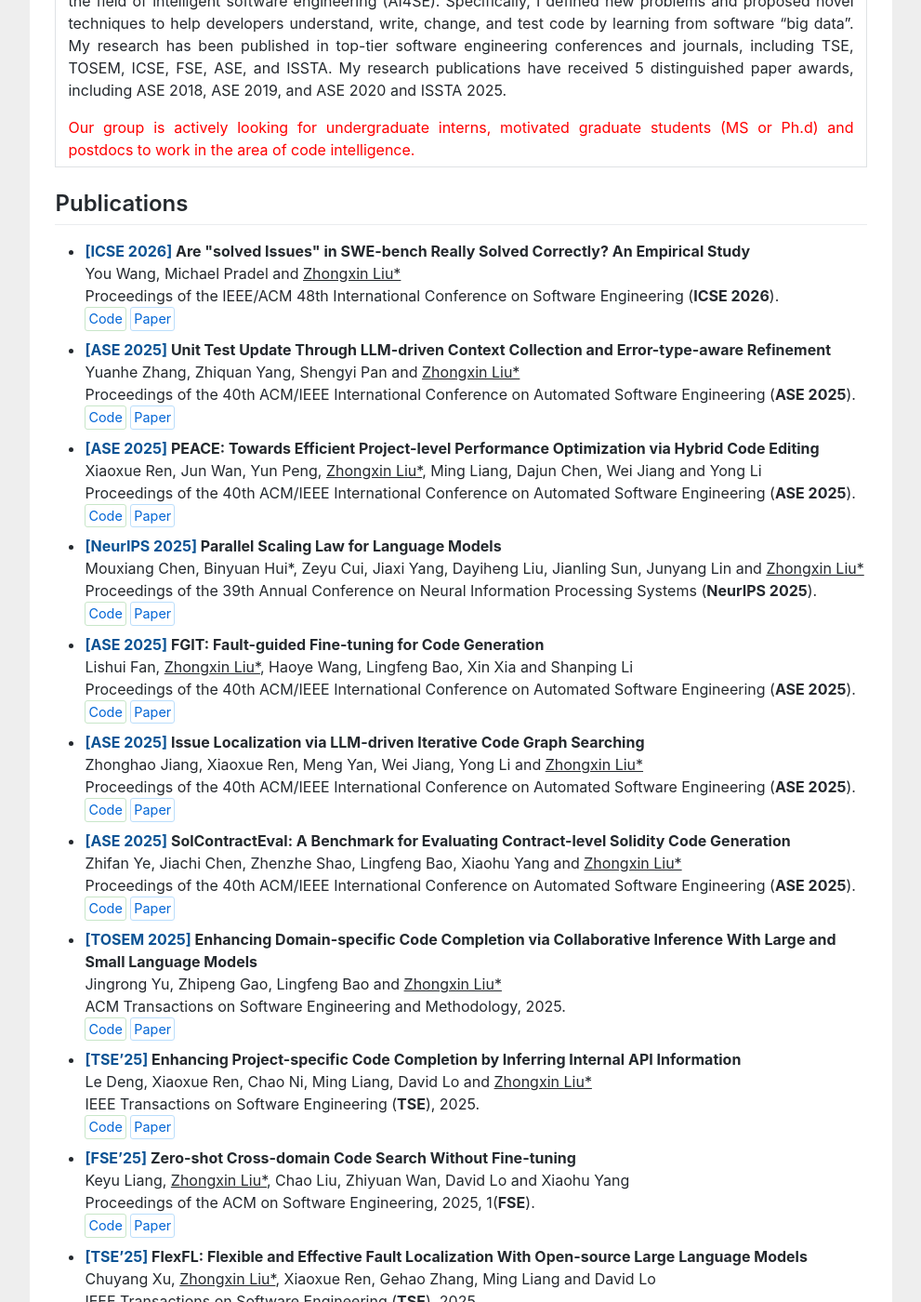
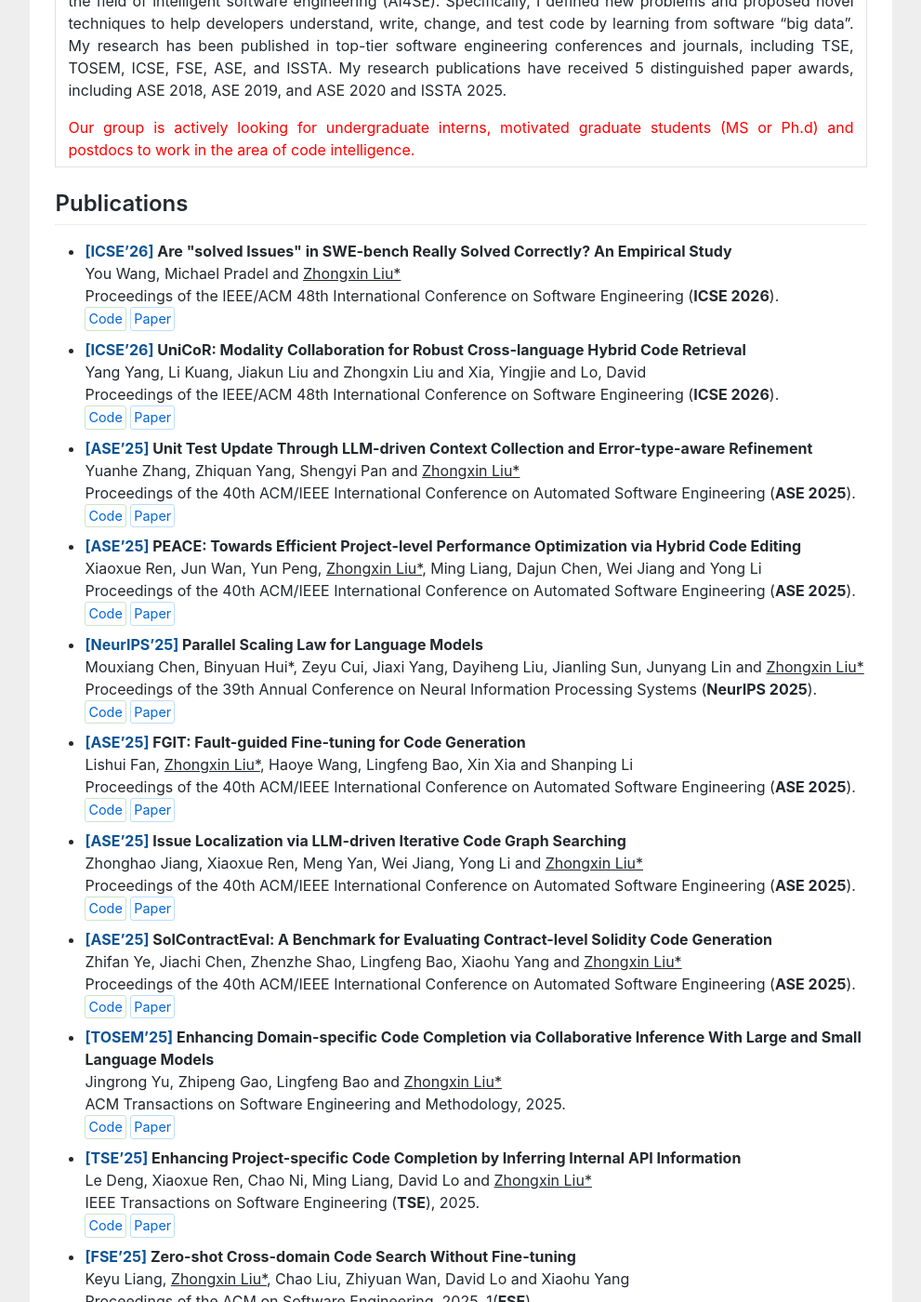
Before and after one commit to zhongxin-liu/zhongxin-liu.github.io, a Jekyll site: the page index.html, which Jekyll copies as it is, in a window 1280 px wide and 1400 px high, scrolled down 502 px. Shown: the whole window at 93% size, without its empty margins (144-1135 px from the left). Built offline with Jekyll 4.4.1, drawn with Linux system fonts in a browser that asks for light colours.

Commit message:
update ICSE'26

```diff
--- a/index.html
+++ b/index.html
@@ -74,56 +74,63 @@ gtag('config', 'UA-158965281-1');
 <h2>Publications</h2>
 <ul>
 <li>
-<b><span style="color: #0b5394;">[ICSE 2026]</span> Are "solved Issues" in SWE-bench Really Solved Correctly? An Empirical Study</b><br>
+<b><span style="color: #0b5394;">[ICSE’26]</span> Are "solved Issues" in SWE-bench Really Solved Correctly? An Empirical Study</b><br>
 You Wang, Michael Pradel and <u>Zhongxin Liu*</u><br>
 Proceedings of the IEEE/ACM 48th International Conference on Software Engineering (<b>ICSE 2026</b>).
 <br>
 <a href="https://doi.org/10.5281/zenodo.15030298" target="_blank" class="publication-link code-link">Code</a> <a href="https://doi.org/10.48550/arXiv.2503.15223" target="_blank" class="publication-link paper-link">Paper</a><br>
 </li>
 <li>
-<b><span style="color: #0b5394;">[ASE 2025]</span> Unit Test Update Through LLM-driven Context Collection and Error-type-aware Refinement</b><br>
+<b><span style="color: #0b5394;">[ICSE’26]</span> UniCoR: Modality Collaboration for Robust Cross-language Hybrid Code Retrieval</b><br>
+Yang Yang, Li Kuang, Jiakun Liu and Zhongxin Liu and Xia, Yingjie and Lo, David<br>
+Proceedings of the IEEE/ACM 48th International Conference on Software Engineering (<b>ICSE 2026</b>).
+<br>
+<a href="https://github.com/css518/UniCoR" target="_blank" class="publication-link code-link">Code</a> <a href="https://doi.org/10.48550/arXiv.2512.10452" target="_blank" class="publication-link paper-link">Paper</a><br>
+</li>
+<li>
+<b><span style="color: #0b5394;">[ASE’25]</span> Unit Test Update Through LLM-driven Context Collection and Error-type-aware Refinement</b><br>
 Yuanhe Zhang, Zhiquan Yang, Shengyi Pan and <u>Zhongxin Liu*</u><br>
 Proceedings of the 40th ACM/IEEE International Conference on Automated Software Engineering (<b>ASE 2025</b>).
 <br>
 <a href="https://github.com/ZJU-CTAG/TestUpdater" target="_blank" class="publication-link code-link">Code</a> <a href="https://doi.org/10.48550/arXiv.2509.24419" target="_blank" class="publication-link paper-link">Paper</a><br>
 </li>
 <li>
-<b><span style="color: #0b5394;">[ASE 2025]</span> PEACE: Towards Efficient Project-level Performance Optimization via Hybrid Code Editing</b><br>
+<b><span style="color: #0b5394;">[ASE’25]</span> PEACE: Towards Efficient Project-level Performance Optimization via Hybrid Code Editing</b><br>
 Xiaoxue Ren, Jun Wan, Yun Peng, <u>Zhongxin Liu*</u>, Ming Liang, Dajun Chen, Wei Jiang and Yong Li<br>
 Proceedings of the 40th ACM/IEEE International Conference on Automated Software Engineering (<b>ASE 2025</b>).
 <br>
 <a href="https://github.com/linrenmeng/Peace.git" target="_blank" class="publication-link code-link">Code</a> <a href="https://doi.org/10.48550/arXiv.2510.17142" target="_blank" class="publication-link paper-link">Paper</a><br>
 </li>
 <li>
-<b><span style="color: #0b5394;">[NeurIPS 2025]</span> Parallel Scaling Law for Language Models</b><br>
+<b><span style="color: #0b5394;">[NeurIPS’25]</span> Parallel Scaling Law for Language Models</b><br>
 Mouxiang Chen, Binyuan Hui*, Zeyu Cui, Jiaxi Yang, Dayiheng Liu, Jianling Sun, Junyang Lin and <u>Zhongxin Liu*</u><br>
 Proceedings of the 39th Annual Conference on Neural Information Processing Systems (<b>NeurIPS 2025</b>).
 <br>
 <a href="https://github.com/QwenLM/ParScale" target="_blank" class="publication-link code-link">Code</a> <a href="https://doi.org/10.48550/arXiv.2505.10475" target="_blank" class="publication-link paper-link">Paper</a><br>
 </li>
 <li>
-<b><span style="color: #0b5394;">[ASE 2025]</span> FGIT: Fault-guided Fine-tuning for Code Generation</b><br>
+<b><span style="color: #0b5394;">[ASE’25]</span> FGIT: Fault-guided Fine-tuning for Code Generation</b><br>
 Lishui Fan, <u>Zhongxin Liu*</u>, Haoye Wang, Lingfeng Bao, Xin Xia and Shanping Li<br>
 Proceedings of the 40th ACM/IEEE International Conference on Automated Software Engineering (<b>ASE 2025</b>).
 <br>
 <a href="https://github.com/ZJU-CTAG/FGIT" target="_blank" class="publication-link code-link">Code</a> <a href="https://doi.org/10.48550/arXiv.2503.16913" target="_blank" class="publication-link paper-link">Paper</a><br>
 </li>
 <li>
-<b><span style="color: #0b5394;">[ASE 2025]</span> Issue Localization via LLM-driven Iterative Code Graph Searching</b><br>
+<b><span style="color: #0b5394;">[ASE’25]</span> Issue Localization via LLM-driven Iterative Code Graph Searching</b><br>
 Zhonghao Jiang, Xiaoxue Ren, Meng Yan, Wei Jiang, Yong Li and <u>Zhongxin Liu*</u><br>
 Proceedings of the 40th ACM/IEEE International Conference on Automated Software Engineering (<b>ASE 2025</b>).
 <br>
 <a href="https://github.com/ZJU-CTAG/CoSIL" target="_blank" class="publication-link code-link">Code</a> <a href="https://doi.org/10.48550/arXiv.2503.22424" target="_blank" class="publication-link paper-link">Paper</a><br>
 </li>
 <li>
-<b><span style="color: #0b5394;">[ASE 2025]</span> SolContractEval: A Benchmark for Evaluating Contract-level Solidity Code Generation</b><br>
+<b><span style="color: #0b5394;">[ASE’25]</span> SolContractEval: A Benchmark for Evaluating Contract-level Solidity Code Generation</b><br>
 Zhifan Ye, Jiachi Chen, Zhenzhe Shao, Lingfeng Bao, Xiaohu Yang and <u>Zhongxin Liu*</u><br>
 Proceedings of the 40th ACM/IEEE International Conference on Automated Software Engineering (<b>ASE 2025</b>).
 <br>
 <a href="https://github.com/ZJU-CTAG/SolContractEval" target="_blank" class="publication-link code-link">Code</a> <a href="https://doi.org/10.48550/arXiv.2509.23824" target="_blank" class="publication-link paper-link">Paper</a><br>
 </li>
 <li>
-<b><span style="color: #0b5394;">[TOSEM 2025]</span> Enhancing Domain-specific Code Completion via Collaborative Inference With Large and Small Language Models</b><br>
+<b><span style="color: #0b5394;">[TOSEM’25]</span> Enhancing Domain-specific Code Completion via Collaborative Inference With Large and Small Language Models</b><br>
 Jingrong Yu, Zhipeng Gao, Lingfeng Bao and <u>Zhongxin Liu*</u><br>
 ACM Transactions on Software Engineering and Methodology, 2025.
 <br>
```
Also changed, not shown: metadata/pub2.bib (+18 -8 lines).
